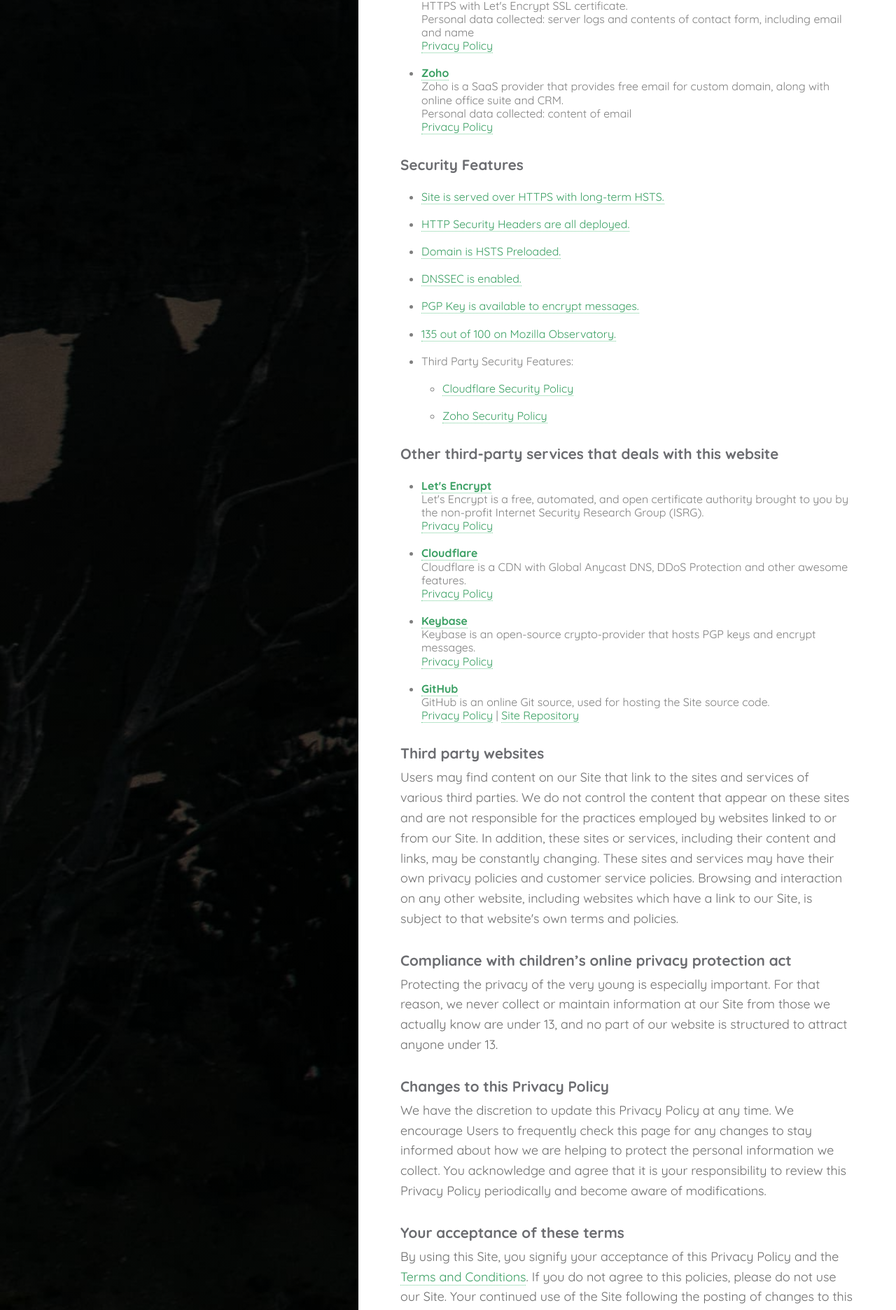
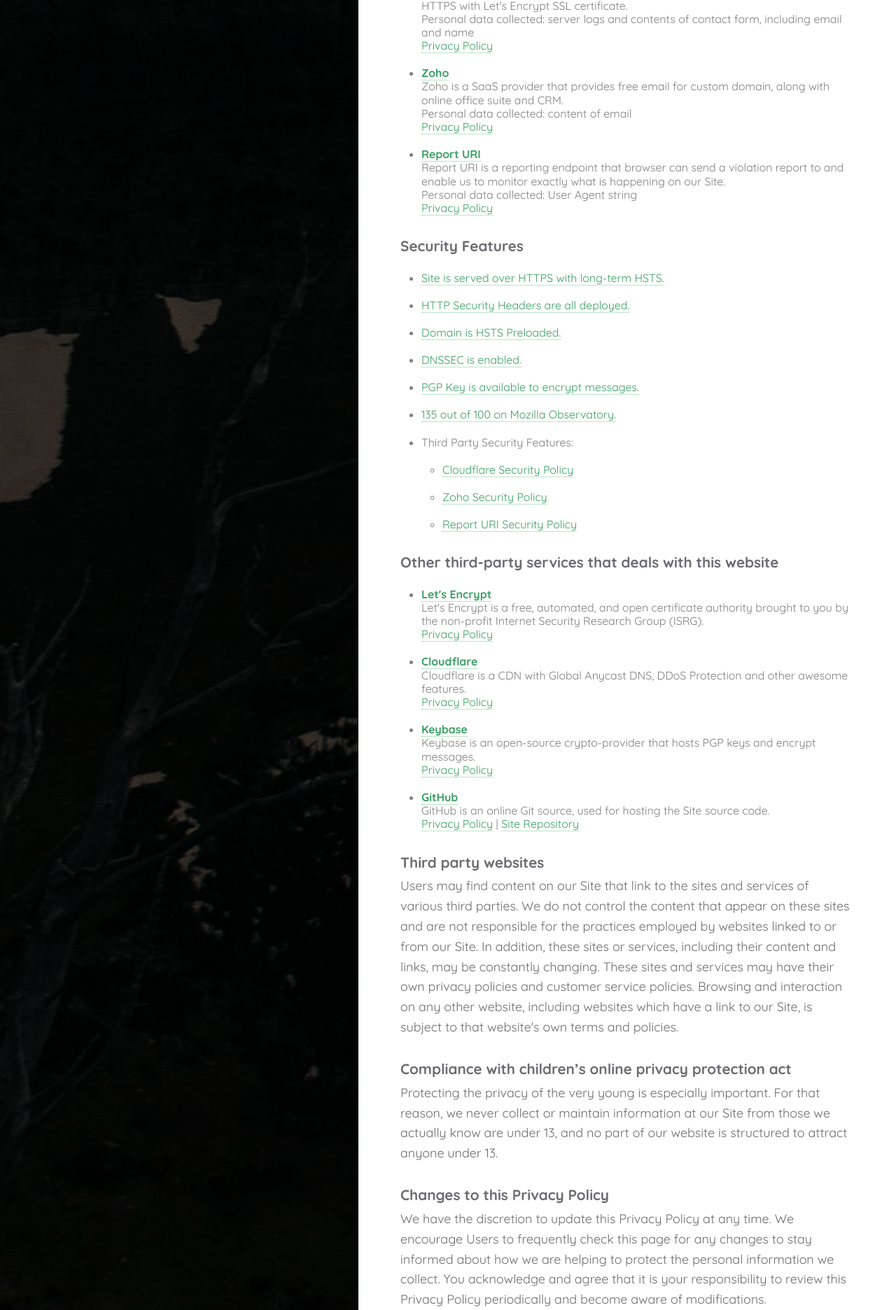
Before and after one commit to tanto259/tanto259.github.io, a Jekyll site: the page built from _pages/privacy.md, in a window 1280 px wide. Shown: the part 2102-3974 px from the top of the page at 70% size. Built offline with Jekyll 4.4.1, drawn with Linux system fonts in a browser that asks for light colours; some of the changed text lies outside the part shown.

Commit message:
Implement Report URI

```diff
--- a/_pages/privacy.md
+++ b/_pages/privacy.md
@@ -61,6 +61,12 @@
         <i>Personal data collected:</i> content of email<br/>
         <a href="https://www.zoho.com/privacy.html" rel="noopener nofollow noreferrer">Privacy Policy</a>
     </li>
+	<li>
+        <strong><i><a href="https://report-uri.io" rel="noopener nofollow noreferrer">Report URI</a></i></strong><br/>
+        Report URI is a reporting endpoint that browser can send a violation report to and enable us to monitor exactly what is happening on our Site.<br/>
+        <i>Personal data collected:</i> User Agent string<br/>
+        <a href="https://report-uri.io/home/faq/#tab_5" rel="noopener nofollow noreferrer">Privacy Policy</a>
+    </li>
 </ul></p>
 
 <h3>Security Features</h3>
@@ -74,6 +80,7 @@
 	<li>Third Party Security Features:<br/><ul>
 		<li><a href="https://www.cloudflare.com/security-policy/" rel="noopener nofollow noreferrer">Cloudflare Security Policy</a></li>
 		<li><a href="https://www.zoho.com/security.html" rel="noopener nofollow noreferrer">Zoho Security Policy</a></li>
+		<li><a href="https://report-uri.io/home/faq/#tab_4" rel="noopener nofollow noreferrer">Report URI Security Policy</a></li>
 	</ul></li>
 </ul></p>
 
```
Also changed, not shown: other parts of _pages/privacy.md (+1 -1 lines), README.md, 1 other file.
